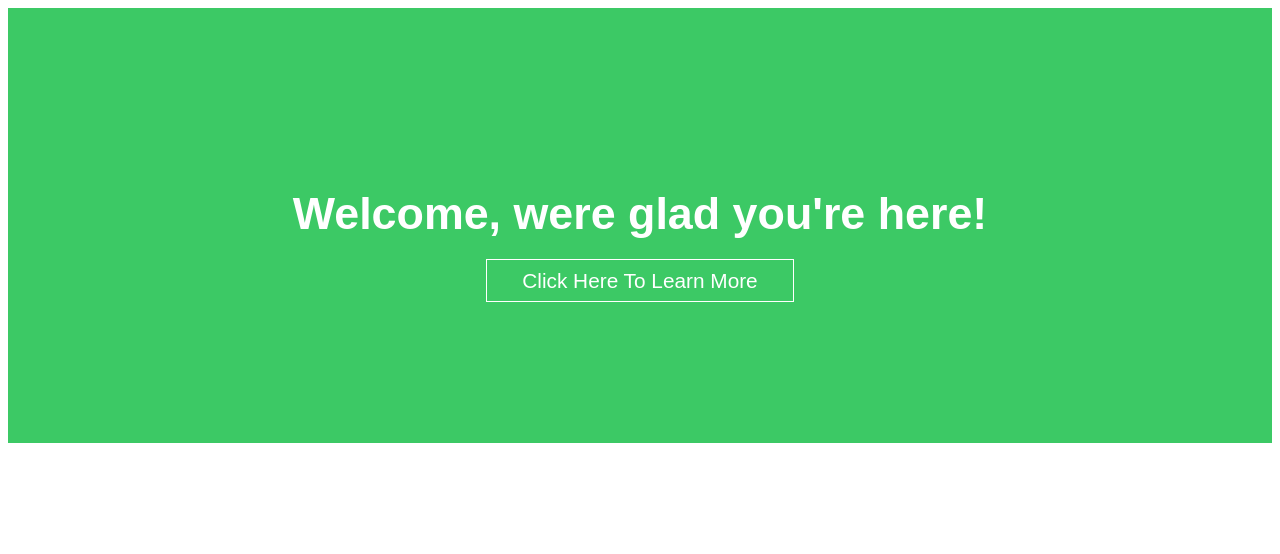
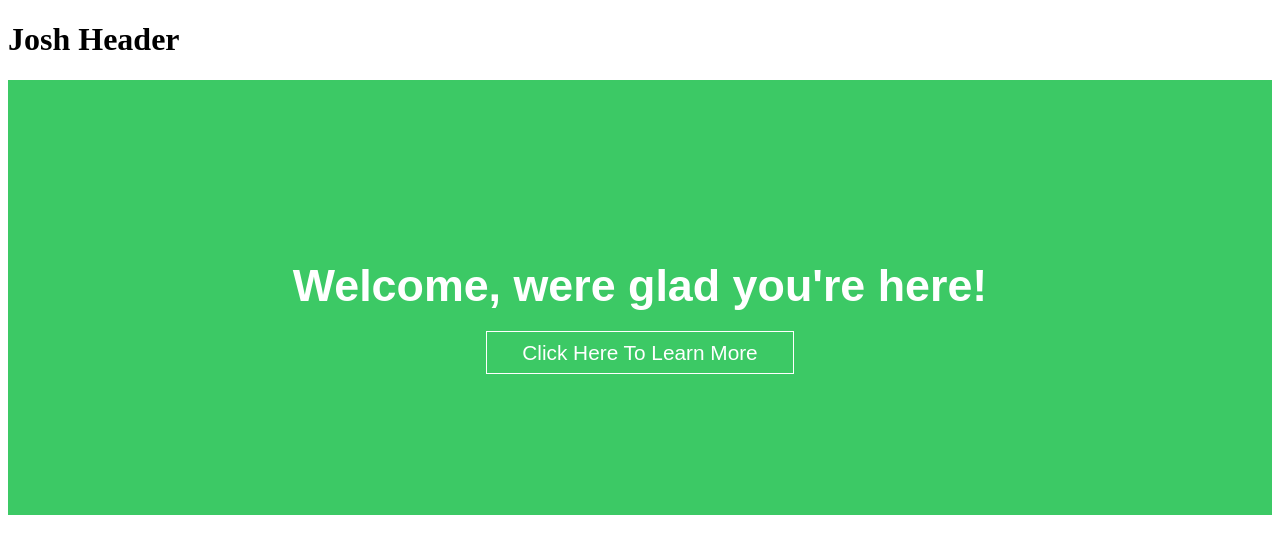
Before and after one commit to jdtdesigns/awesome-app, a plain HTML site: page index.html in a window 1280 px wide. Drawn offline with Linux system fonts and the light colour scheme.

Commit message:
made a nice header

```diff
--- a/index.html
+++ b/index.html
@@ -8,6 +8,10 @@
   </head>
   <body>
 
+    <header>
+      <h1>Josh Header</h1>
+    </header>
+
 		<div class="hero">
 			<h1>Welcome, were glad you're here!</h1>
 			<a href="#">Click Here To Learn More</a>
```
